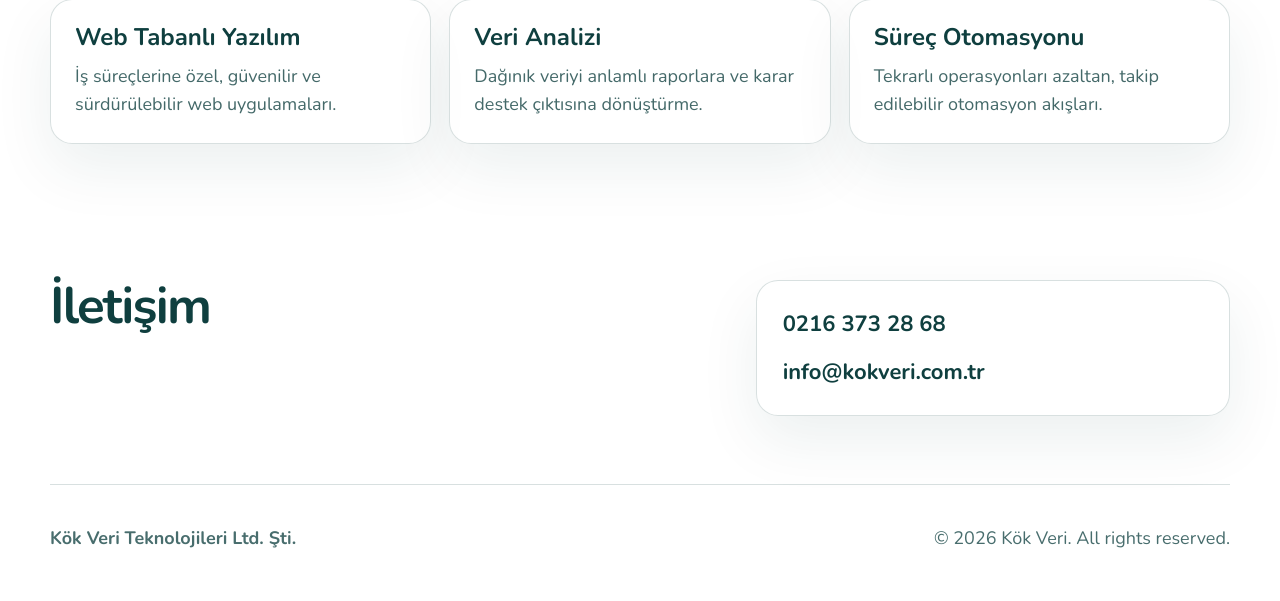
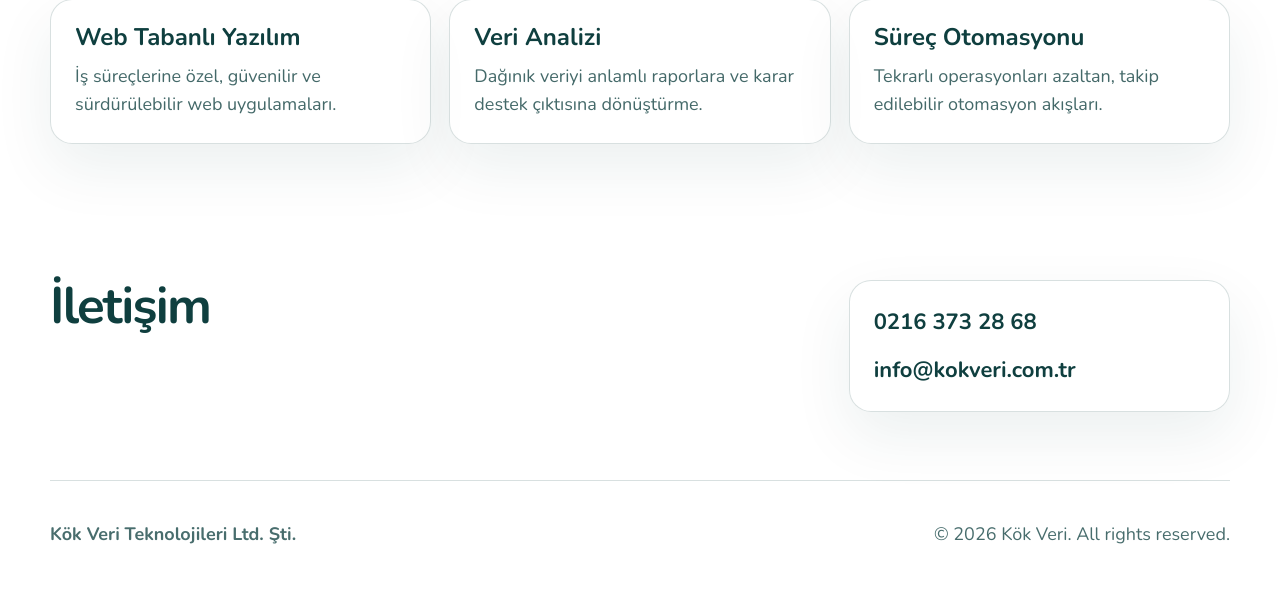
Before and after one commit to Halim1971/kokveri, a Flask app: page / in a window 1280 px wide. Shown: the part 1557-2158 px from the top of the page. After the commit the page ends 2101 px from the top, so only its background shows below. Run offline with Flask 3, Linux system fonts and the light colour scheme.

Commit message:
Align contact card with capability cards

```diff
--- a/static/style.css
+++ b/static/style.css
@@ -201,13 +201,17 @@ h2 {
 
 .contact {
   display: grid;
-  grid-template-columns: minmax(0, 1fr) minmax(320px, 0.7fr);
-  gap: 28px;
+  grid-template-columns: repeat(3, minmax(0, 1fr));
+  gap: 18px;
   align-items: start;
 }
 
+.contact > div:first-child {
+  grid-column: span 2;
+}
+
 .contact-card {
-  padding: 26px;
+  padding: 24px;
   display: grid;
   gap: 14px;
   font-size: 22px;
@@ -244,6 +248,10 @@ footer {
   .capability-grid,
   .contact {
     grid-template-columns: 1fr;
+  }
+
+  .contact > div:first-child {
+    grid-column: auto;
   }
 
   .section {
```
